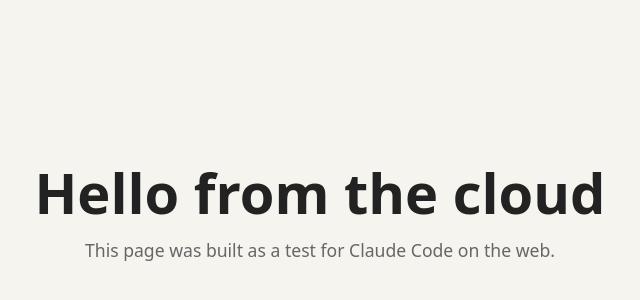
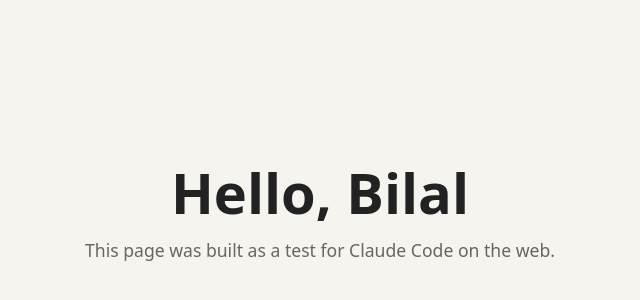
Before and after one commit to bilalnazeer2001/cloud-test, a plain HTML site: page index.html in a window 1280 px wide. Shown: the part 192-492 px from the top of the page, without its empty margins (320-960 px from the left). Drawn offline with Linux system fonts and the light colour scheme.

Commit message:
Change heading to Hello, Bilal
Co-Authored-By: Claude Sonnet 5.5 <noreply@anthropic.com>
Claude-Session: https://claude.ai/code/session_01H4dBASUDd5wVNuF92EQzJJ

```diff
--- a/index.html
+++ b/index.html
@@ -14,7 +14,7 @@
 </head>
 <body>
 <main>
-  <h1>Hello from the cloud</h1>
+  <h1>Hello, Bilal</h1>
   <p>This page was built as a test for Claude Code on the web.</p>
 </main>
 </body>
```
